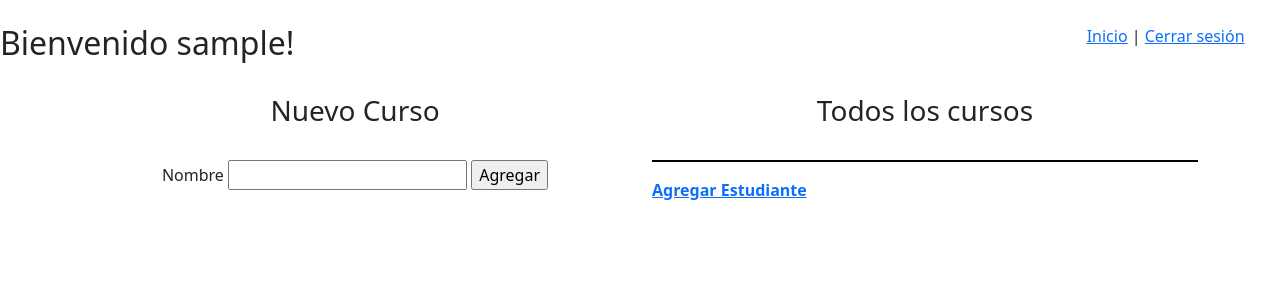
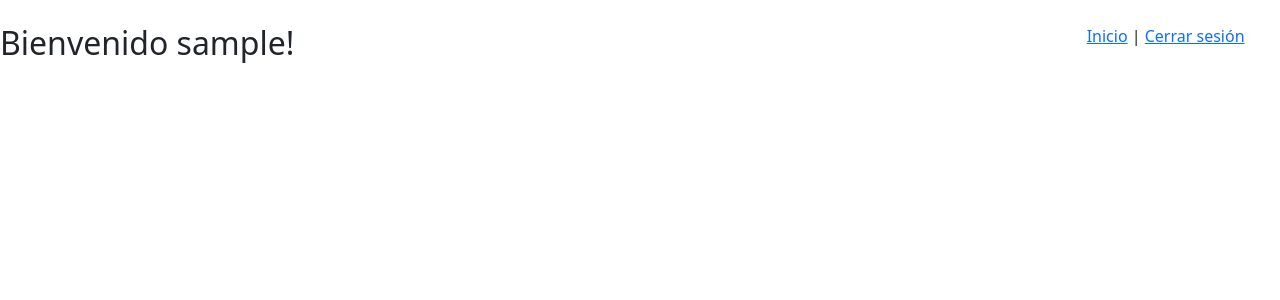
Before and after one commit to michelmzc/plantilla-flask, a Flask app: page /home in a window 1280 px wide. Shown: the top 300 px of that part. Run offline with Flask 3, Linux system fonts and the light colour scheme; the visitor is signed in with stand-in values (Sample User, id 1); data that the repository does not hold is empty; the page is wider than the window, and the part outside it is not shown.

Commit message:
quitando vista de core de cursos

```diff
--- a/app.py
+++ b/app.py
@@ -11,7 +11,7 @@ from flask_login import LoginManager, login_user, logout_user, current_user, log
 #Iniciación y configuración de la app
 app = Flask(__name__)
 app.config["SECRET_KEY"] = "mi clave!"
-app.config["SQLALCHEMY_DATABASE_URI"] = "mysql+mysqlconnector://root:12345678@localhost:3306/coding_dojo"
+app.config["SQLALCHEMY_DATABASE_URI"] = "mysql+mysqlconnector://root@localhost:3306/coding_dojo"
 app.config["SQLALCHEMY_TRACK_MODIFICATIONS"] = True
 db = SQLAlchemy(app) #iniciamos bases de datos
 
@@ -119,9 +119,7 @@ def logout():
 @app.route("/home")
 @login_required
 def home():
-    formulario_curso = FormularioAgregarCurso()
-    todos_los_cursos = ControladorCursos.obtener_todos()
-    return render_template("index.html", formulario_curso=formulario_curso, cursos=todos_los_cursos)
+    return render_template("index.html")
 
 @app.route("/agregar_curso", methods=["POST"])
 @login_required
--- a/templates/index.html
+++ b/templates/index.html
@@ -5,27 +5,6 @@
 
 {% block contenido %}
     <div class="container">
-        <br>
-        <div class="row">
-            <div class="col text-center">
-                    <h3>Nuevo Curso</h3>
-                    <br>
-                    <form action="/agregar_curso" method="POST">
-                      {{ formulario_curso.nombre.label }}
-                      {{ formulario_curso.nombre }}
-                      {{ formulario_curso.submit }}
-                    </form>
-            </div>
-            <div class="col-6">
-                <h3 class="text-center">Todos los cursos</h3>
-                <br>
-                <ul>
-                  {% for curso in cursos %}
-                    <li><a href="/cursos/{{ curso.id }}">{{ curso.nombre }}</a></li>
-                  {% endfor %}
-                </ul>
-                <a href="/agregar_estudiante"><strong>Agregar Estudiante</strong></a>
-            </div>
-        </div>
+
     </div>
 {% endblock %}
```
